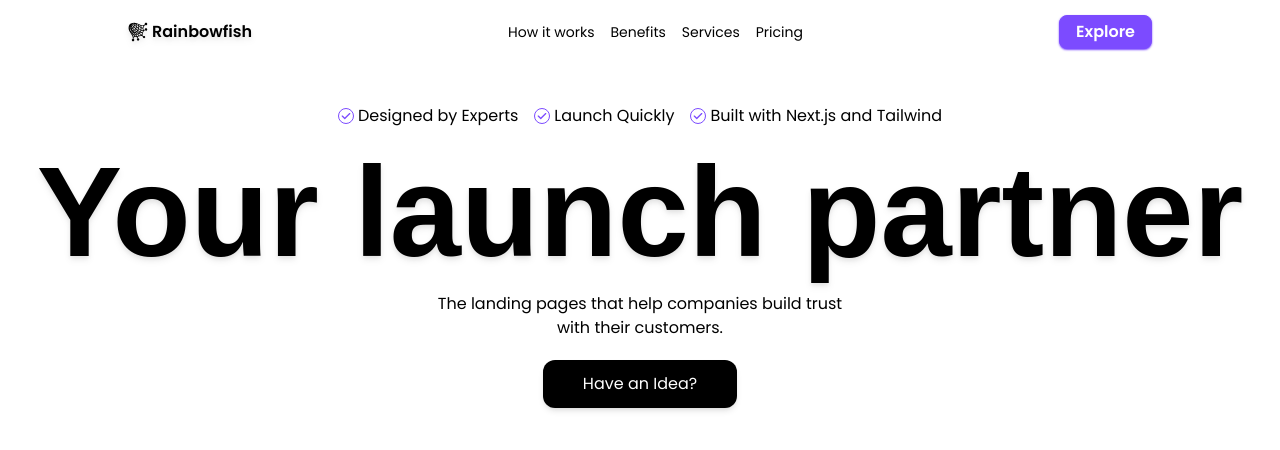
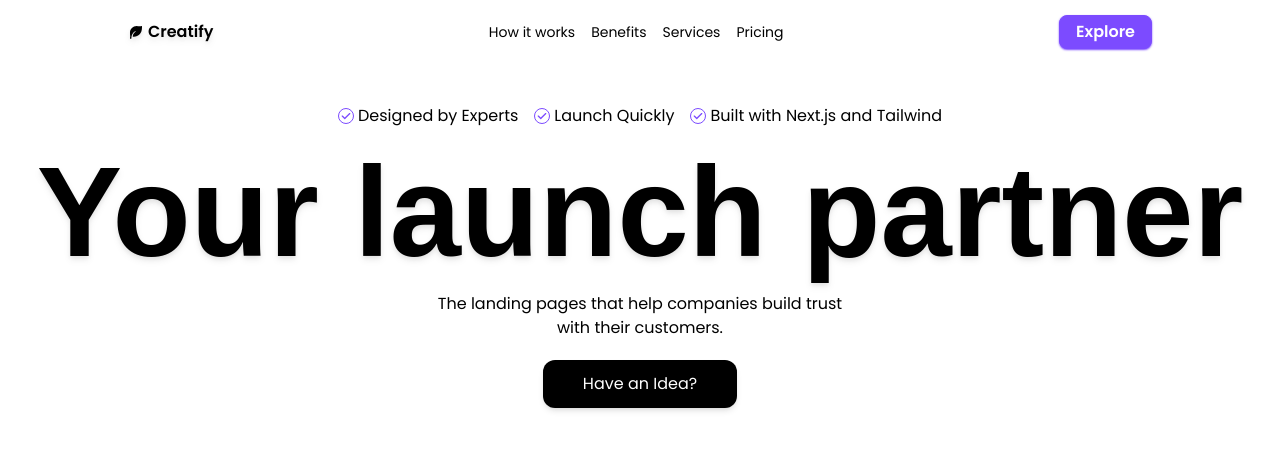
Before and after one commit to rainbowfish-ui/creatify, a Next.js app: page / in a window 1280 px wide. Shown: the top 450 px of the page. Built offline with nearby package versions, Linux system fonts and the light colour scheme; a web font is replaced by a local one.

Commit message:
update logo

```diff
--- a/src/components/navbar/logo.tsx
+++ b/src/components/navbar/logo.tsx
@@ -1,11 +1,11 @@
 import React from "react";
-import { GiFishingNet } from "react-icons/gi";
+import { RiLeafFill } from "react-icons/ri";
 
 const Logo = () => {
   return (
     <div className="flex items-center gap-1 drop-shadow-md">
-      <GiFishingNet size={20} />
-      <h1 className="font-semibold">Rainbowfish</h1>
+      <RiLeafFill />
+      <h1 className="font-semibold">Creatify</h1>
     </div>
   );
 };
```
